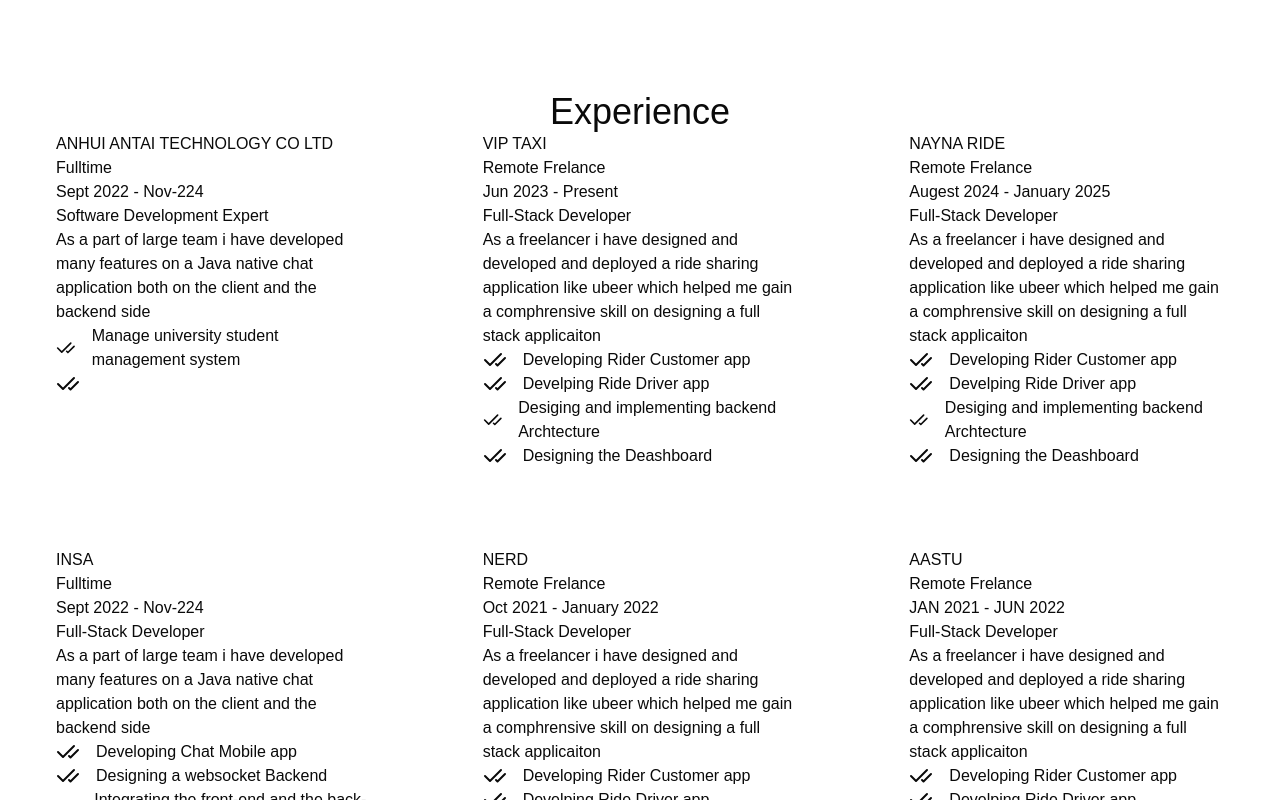
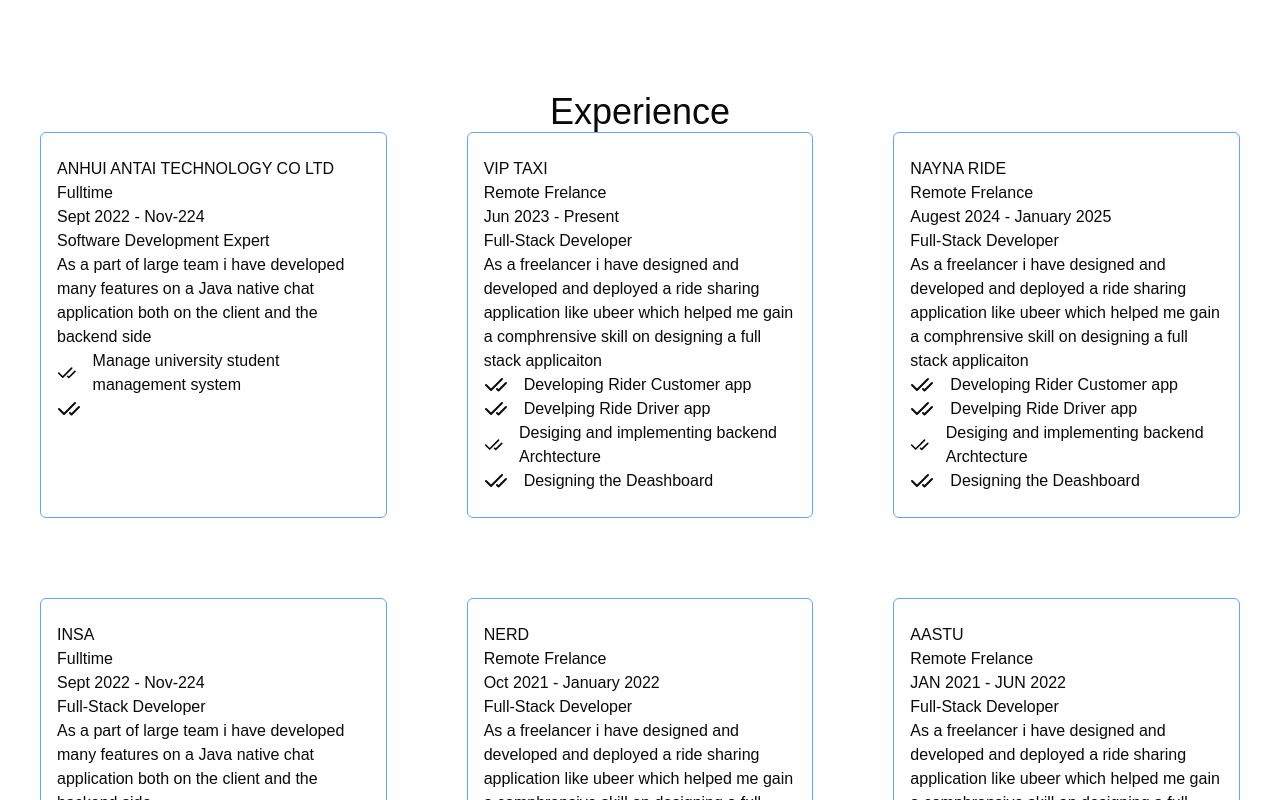
Before and after one commit to victocoder/victocoder-portfolio, a Next.js app: page / in a window 1280 px wide. Shown: the part 540-1340 px from the top of the page. Built offline with nearby package versions, Linux system fonts and the light colour scheme.

Commit message:
created a border for experiance items

```diff
--- a/components/Work.tsx
+++ b/components/Work.tsx
@@ -10,7 +10,7 @@
       <div className='grid grid-cols-1 md:grid-cols-2 lg:grid-cols-3 gap-20'>
         {
             workExperience.map((work,index)=>(
-                <div key={index} className='flex justify-start  flex-col px-4'>
+                <div key={index} className='flex justify-start  flex-col  border border-blue-400  px-4 py-6 rounded-md'>
                     <h1> {work.company}</h1>
                     <p>{work.type}</p>
                     <p>{work.year}</p>
```
